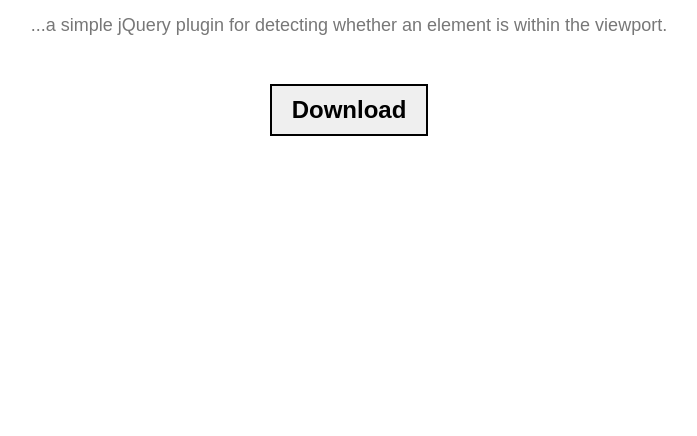
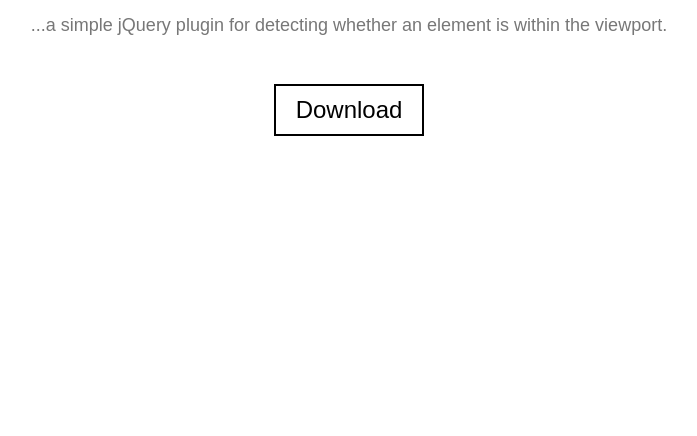
Before and after one commit to skylake02/viewport-watcher-plugin, a plain HTML site: page docs/index.html in a window 1280 px wide. Shown: the part 364-800 px from the top of the page, without its empty margins (299-996 px from the left). Drawn offline with nearby package versions, Linux system fonts and the light colour scheme.

Commit message:
fixed links + styling

```diff
--- a/docs/index.html
+++ b/docs/index.html
@@ -13,9 +13,7 @@
                 <p>
                     ...a simple jQuery plugin for detecting whether an element is within the viewport.
                 </p>
-                <button>
-                    <a href="viewwatcher.js" download>Download</a>
-                </button>
+                    <a href="../viewportwatcher.js" download><button>Download</button></a>
             </section>
             <div class="progress-bars">
                 <h2>Example</h2>
--- a/docs/style.css
+++ b/docs/style.css
@@ -8,15 +8,18 @@ h1 { font-size: 64px; color: #000; text-align: center; margin: 0; }
 
 p { text-align: center; font-size: 18px; color: #777; }
 
-button { border: 2px solid #000; padding: 10px 20px; margin: 30px auto; display: block; font-size: 24px; }
+button { border: 2px solid #000; padding: 10px 20px; margin: 30px auto; display: block; font-size: 24px; background-color: #fff; }
 
-button:hover { background-color: #000; }
-button:hover a { color: #fff; }
+button:hover { background-color: #000; cursor: pointer; color: #fff; }
 button:active { transform: scale(0.9); }
 
 a { color: #000; text-decoration: none; font-weight: 600; }
 
 h2 { text-align: center; margin-bottom: 50px; }
+
+.progress-bars {
+    margin-bottom: 300px;
+}
 
 .progress-bar {
     width: 600px;
```
